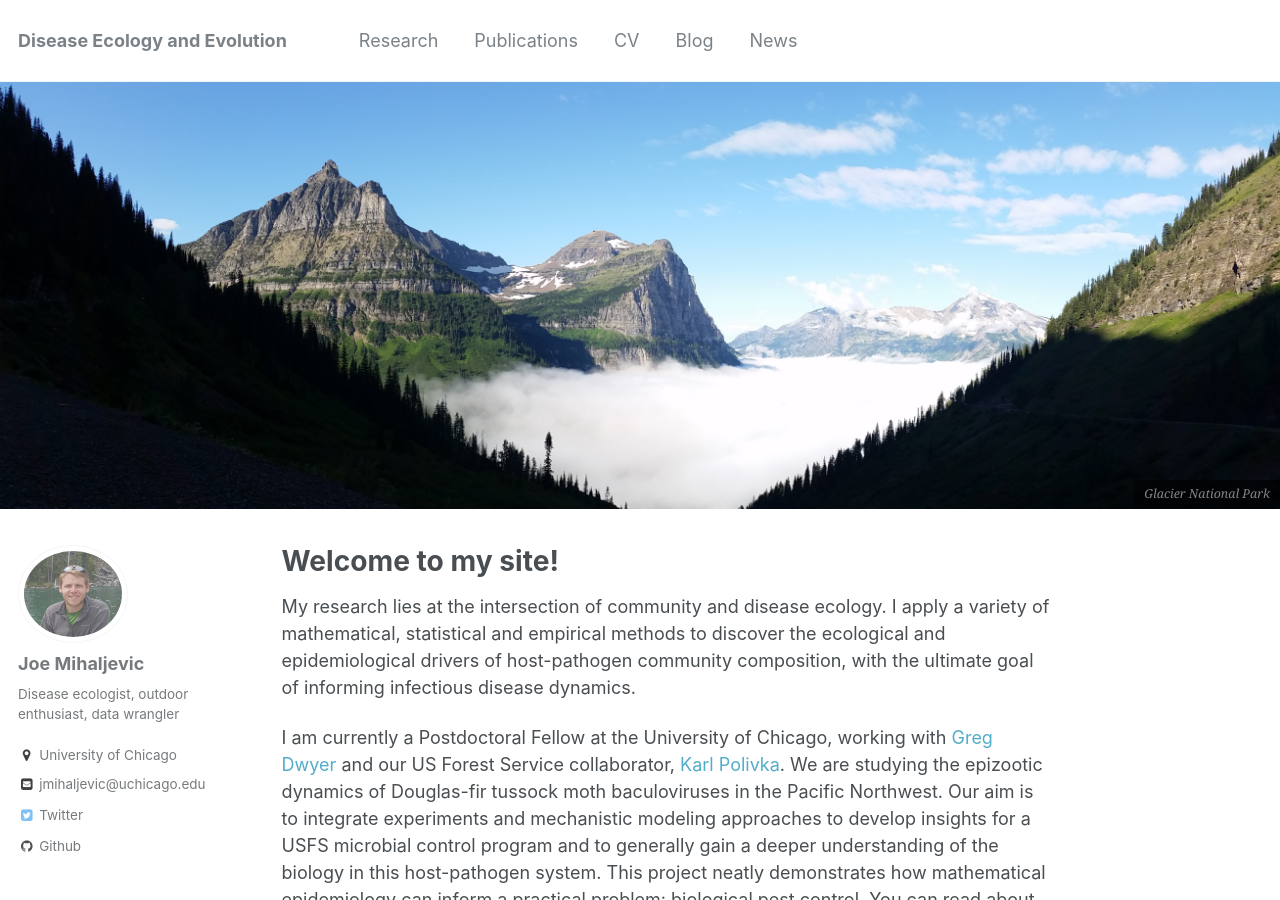
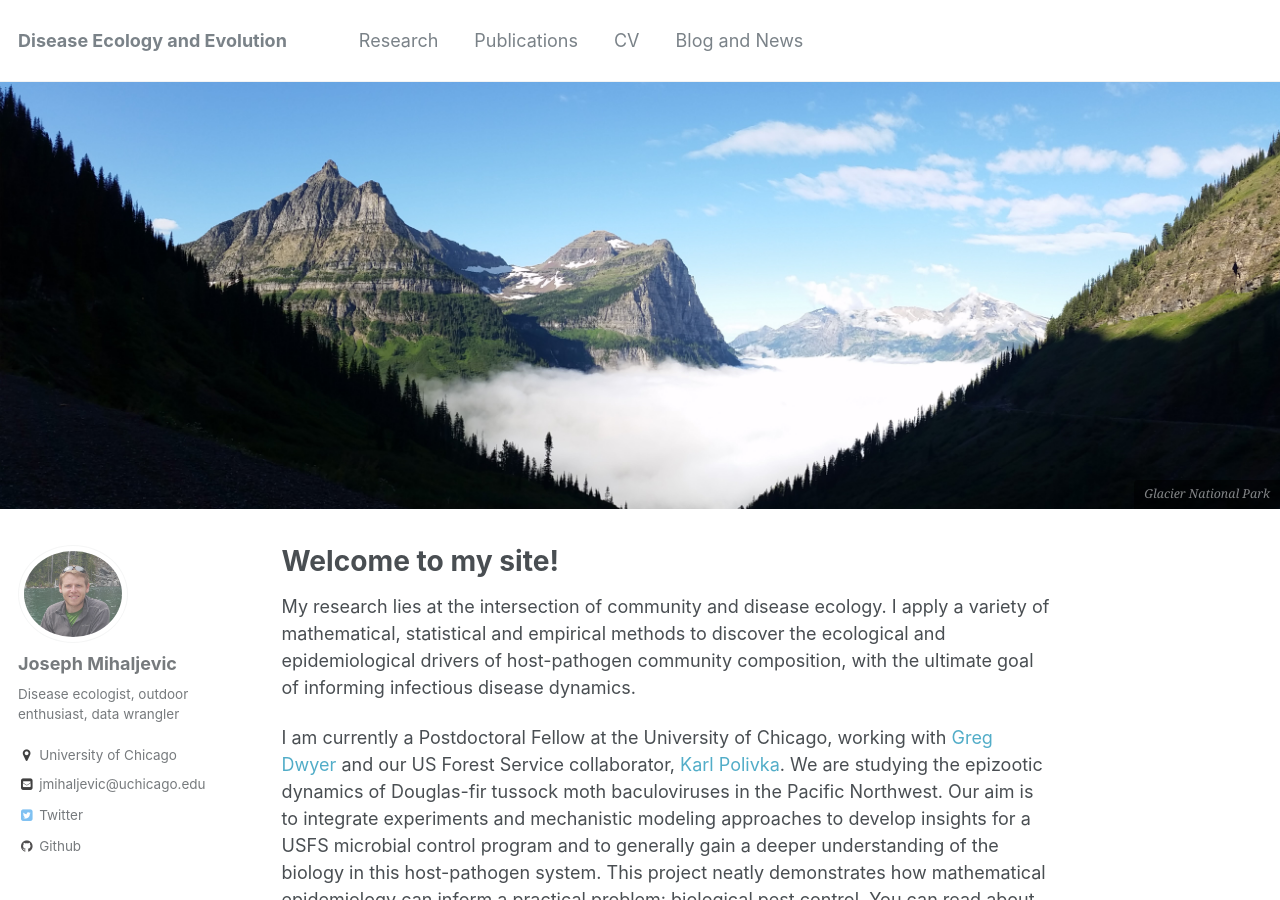
Before and after one commit to jrmihalj/jrmihalj.github.io, a Jekyll site: the page built from index.md, in a window 1280 px wide and 900 px high. Built offline with Jekyll 4.4.1, drawn with Linux system fonts in a browser that asks for light colours.

Commit message:
blog under construction page

```diff
--- a/_config.yml
+++ b/_config.yml
@@ -54,14 +54,14 @@
 
 # Analytics
 analytics:
-  provider               : false # false (default), "google", "google-universal", "custom"
+  provider               : "google" # false (default), "google", "google-universal", "custom"
   google:
-    tracking_id          :
+    tracking_id          : "UA-69476851-2"
 
 
 # Site Author
 author:
-  name             : "Joe Mihaljevic"
+  name             : "Joseph Mihaljevic"
   avatar           : "bio-photo.jpg"
   bio              : "Disease ecologist, outdoor enthusiast, data wrangler"
   location         : "University of Chicago"
--- a/_data/navigation.yml
+++ b/_data/navigation.yml
@@ -10,8 +10,5 @@
   - title: "CV"
     url: https://drive.google.com/file/d/0B9UsfqlH3_y1ZmQ4ZU9vV01HM1U/view?usp=sharing
 
-  - title: "Blog"
-    url: /
-
-  - title: "News"
-    url: /
+  - title: "Blog and News"
+    url: /blog/
```
Also changed, not shown: _pages/blog.md (added, +11 -0 lines).
